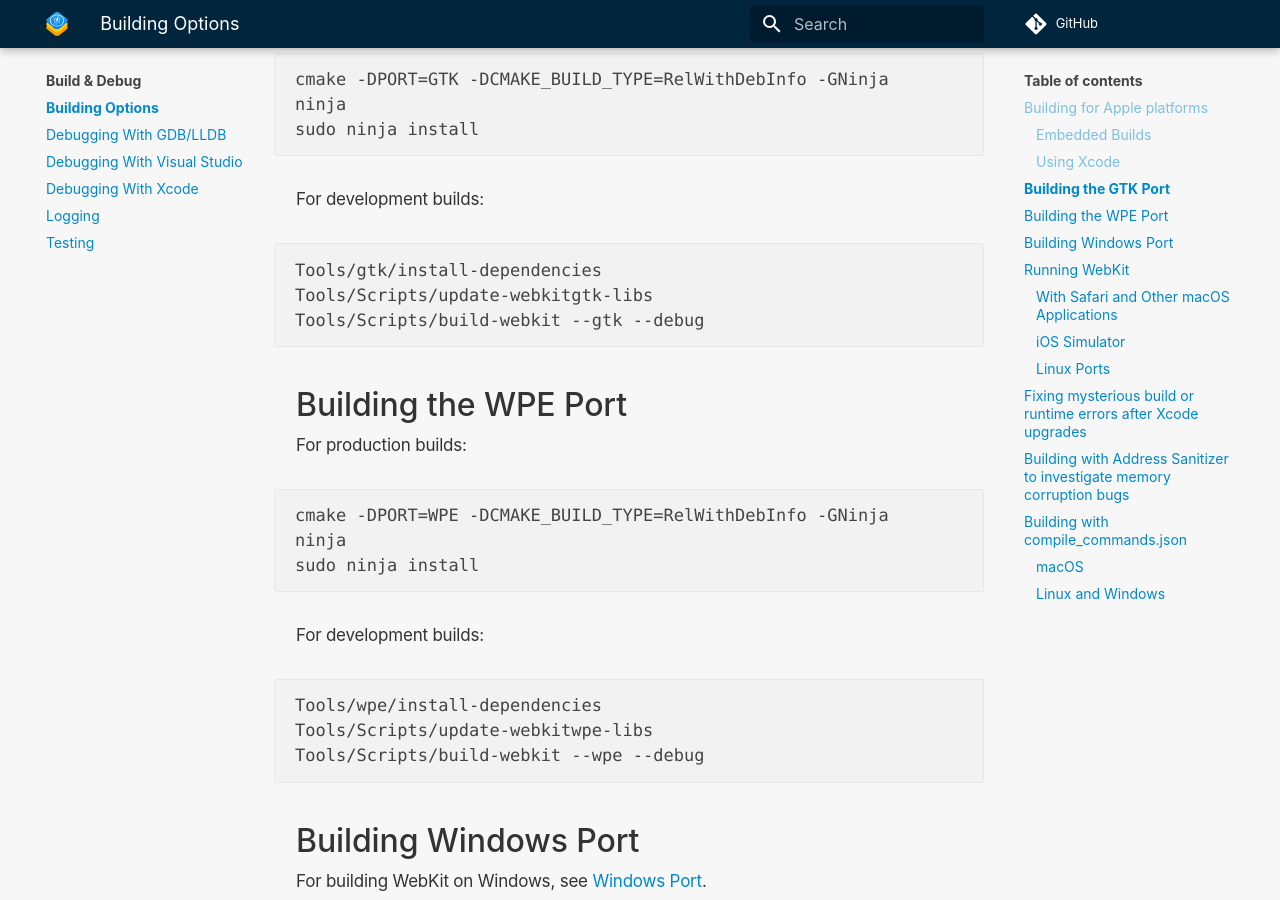
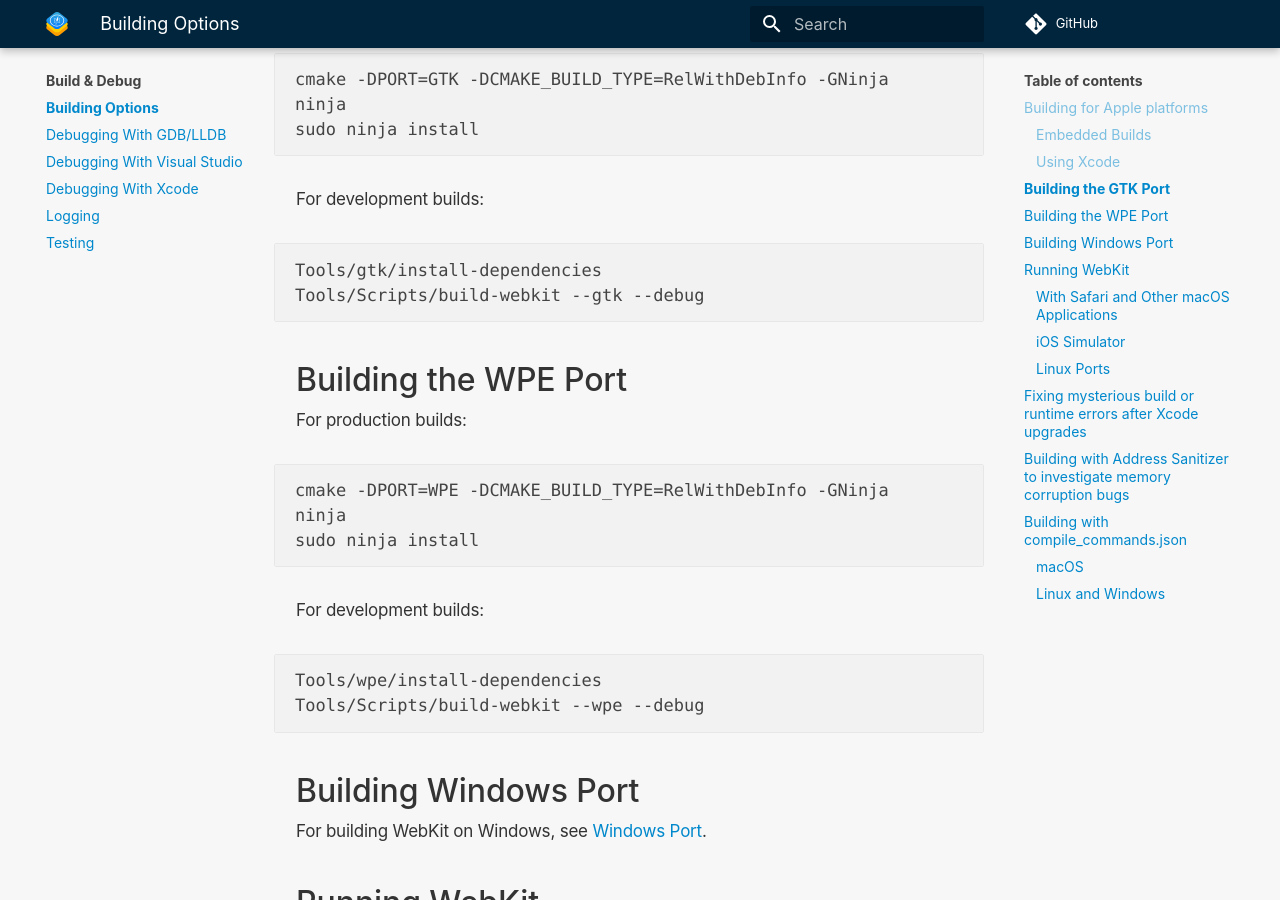
Before and after one commit to WebKit/Documentation, an MkDocs documentation site: the page built from docs/Build & Debug/BuildOptions.md, in a window 1280 px wide and 900 px high, scrolled down 1636 px. Built offline with MkDocs 1.6.1 and Material for MkDocs 9.7.7, drawn with Linux system fonts in a browser that asks for light colours; comment, search, counter and statistics services are not loaded.

Commit message:
Remove update-webkitwpe-libs from gtk build example
Since moving away from Flatpak this script isn't generally useful and by default it still downloads the flatpak runtime. Then build-webkit will try to use flatpak since the runtime exists.

````diff
--- a/docs/Build & Debug/BuildOptions.md
+++ b/docs/Build & Debug/BuildOptions.md
@@ -62,7 +62,6 @@ For development builds:
 
 ```
 Tools/gtk/install-dependencies
-Tools/Scripts/update-webkitgtk-libs
 Tools/Scripts/build-webkit --gtk --debug
 ```
 
@@ -80,7 +79,6 @@ For development builds:
 
 ```
 Tools/wpe/install-dependencies
-Tools/Scripts/update-webkitwpe-libs
 Tools/Scripts/build-webkit --wpe --debug
 ```
 
````
